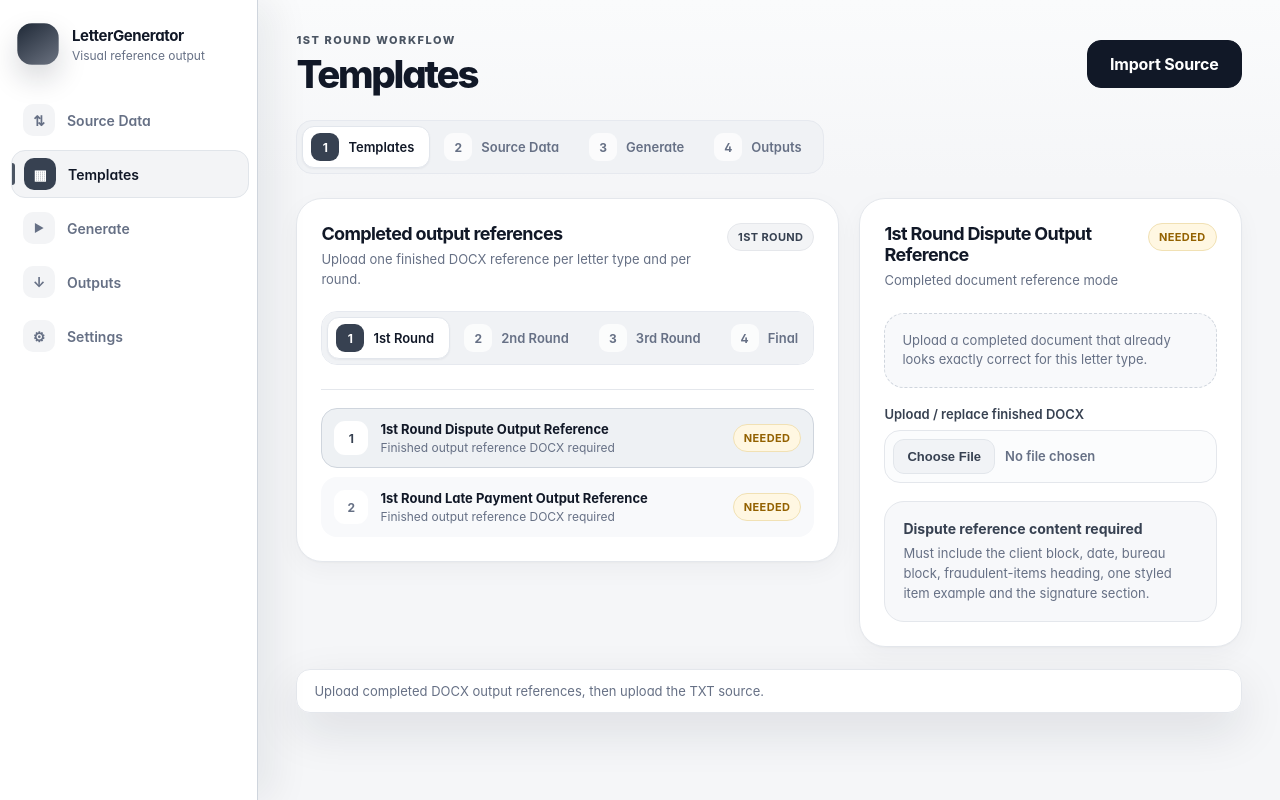
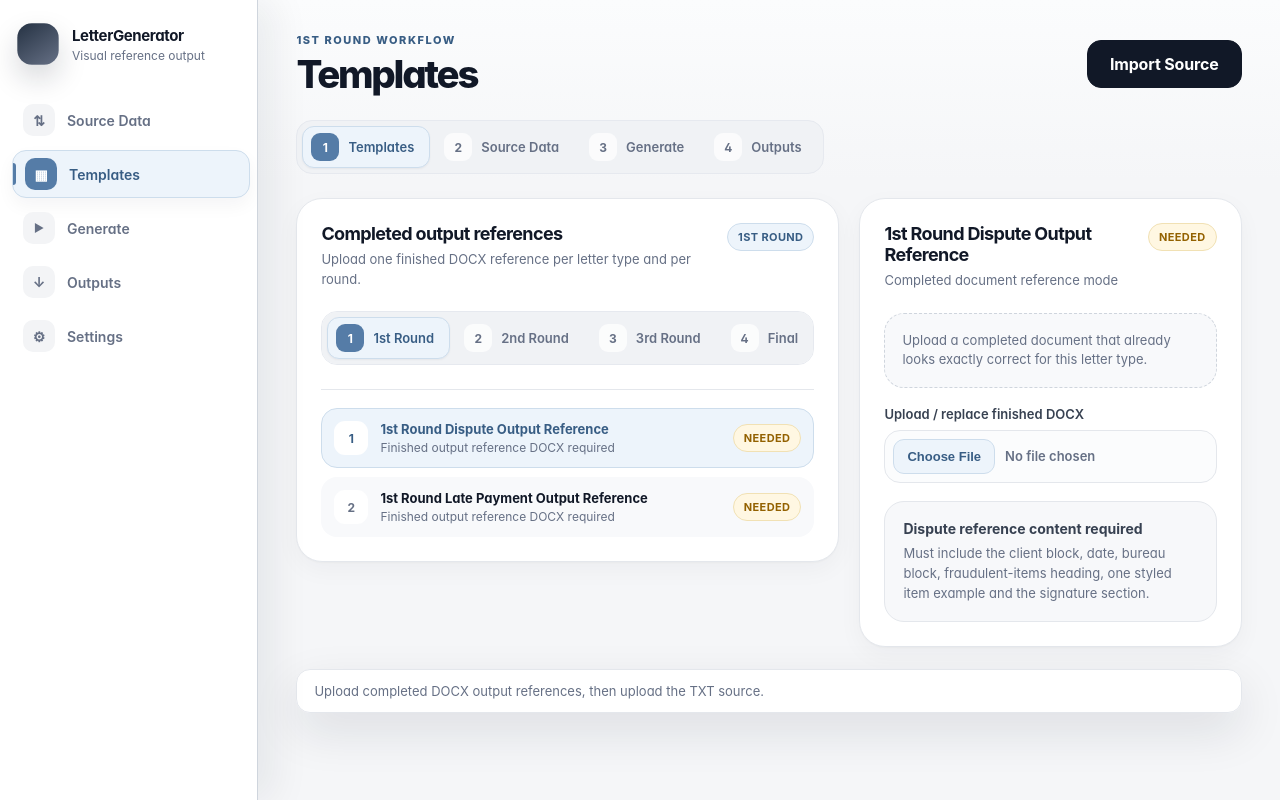
Before and after one commit to Arisu-art/LetterGenerator, a Next.js app: page / in a window 1280 px wide. In both pictures the pointer is over the button "Templates". Built offline with nearby package versions, Linux system fonts and the light colour scheme.

Commit message:
Introduce light blue active accent and transparent hover interactions

```diff
--- a/app/workspace-light.css
+++ b/app/workspace-light.css
@@ -2,20 +2,24 @@
   --bg: #f5f6f8;
   --surface: #ffffff;
   --surface-subtle: #f8f9fb;
-  --surface-hover: #f1f3f6;
-  --surface-active: #eceff3;
+  --surface-hover: #ffffff;
+  --surface-active: #edf4fb;
   --text: #111827;
   --text-soft: #374151;
   --text-muted: #667085;
   --line: #e4e7ec;
   --line-strong: #cfd5dd;
-  --line-hover: #aeb7c5;
+  --line-hover: #b8c5d5;
   --nav: #ffffff;
-  --nav-hover: #f3f4f6;
+  --nav-hover: #ffffff;
   --primary: #374151;
   --primary-strong: #111827;
   --primary-soft: #f3f4f6;
-  --focus: rgba(55, 65, 81, .16);
+  --accent: #557ca7;
+  --accent-strong: #385d84;
+  --accent-soft: #edf4fb;
+  --accent-line: #cdddec;
+  --accent-focus: rgba(85, 124, 167, .16);
   --success: #087443;
   --success-soft: #e9f7ef;
   --warning: #936100;
@@ -23,18 +27,18 @@
   --danger: #b42318;
   --danger-soft: #fff2f1;
   --shadow-card: 0 1px 2px rgba(17, 24, 39, .03), 0 8px 24px rgba(17, 24, 39, .04);
-  --shadow-hover: 0 1px 3px rgba(17, 24, 39, .04), 0 18px 40px rgba(17, 24, 39, .075);
+  --shadow-hover: 0 2px 5px rgba(17, 24, 39, .05), 0 18px 40px rgba(17, 24, 39, .075);
   --shadow-control: 0 1px 2px rgba(17, 24, 39, .05);
 }
 
 body {
-  background: linear-gradient(180deg, #fafbfc 0, var(--bg) 180px);
+  background: linear-gradient(180deg, #fbfcfd 0, var(--bg) 180px);
 }
 
 button:focus-visible,
 input:focus-visible,
 textarea:focus-visible {
-  outline-color: var(--focus);
+  outline-color: var(--accent-focus);
 }
 
 /* Navigation reserves its width and pushes the workspace when intentionally opened. */
@@ -71,7 +75,7 @@ textarea:focus-visible {
   transform: translateX(-8px);
 }
 .brand > span {
-  background: linear-gradient(145deg, #1f2937, #6b7280);
+  background: linear-gradient(145deg, #253243, #667085);
   box-shadow: 0 10px 22px rgba(17, 24, 39, .12);
   transition: transform var(--duration) var(--ease), box-shadow var(--duration) var(--ease);
 }
@@ -84,32 +88,33 @@ textarea:focus-visible {
 .sidebar nav button {
   color: var(--text-muted);
   border: 1px solid transparent;
-  transition: color var(--duration-fast) ease, background var(--duration-fast) ease, border-color var(--duration-fast) ease, transform var(--duration-fast) var(--ease);
+  transition: color var(--duration-fast) ease, border-color var(--duration-fast) ease, transform var(--duration-fast) var(--ease), box-shadow var(--duration-fast) ease;
 }
 .sidebar nav button::before {
   color: var(--text-muted);
   background: #f3f4f6;
-  transition: color var(--duration-fast) ease, background var(--duration-fast) ease, transform var(--duration-fast) var(--ease);
+  transition: color var(--duration-fast) ease, border-color var(--duration-fast) ease, transform var(--duration-fast) var(--ease);
 }
 .sidebar nav button:hover {
-  color: var(--text);
-  background: var(--nav-hover);
-  border-color: var(--line);
-  transform: translateX(1px);
+  color: var(--accent-strong);
+  background: transparent;
+  border-color: var(--accent-line);
+  transform: translateX(2px);
+  box-shadow: 0 8px 18px rgba(17, 24, 39, .045);
 }
 .sidebar nav button:hover::before {
-  color: var(--text);
-  background: #e8ebef;
+  color: var(--accent-strong);
+  background: #f3f4f6;
 }
 .sidebar nav button.active {
-  color: var(--text);
-  background: #f3f4f6;
-  border-color: #e1e5ea;
+  color: var(--accent-strong);
+  background: var(--accent-soft);
+  border-color: var(--accent-line);
 }
-.sidebar nav button.active::after { background: #4b5563; }
+.sidebar nav button.active::after { background: var(--accent); }
 .sidebar nav button.active::before {
-  color: #fff;
-  background: #374151;
+  color: #ffffff;
+  background: var(--accent);
 }
 /* Source Data is the first operational step; Templates remains directly below it. */
 .sidebar nav button:nth-child(1) { order: 2; }
@@ -123,9 +128,9 @@ textarea:focus-visible {
   min-width: 0;
   transition: opacity var(--duration-fast) ease;
 }
-.eyebrow { color: #4b5563; }
+.eyebrow { color: var(--accent-strong); }
 
-/* Primary controls remain dominant and respond immediately to interaction. */
+/* Primary controls stay strong; hover uses lift and border emphasis rather than a fill swap. */
 .header-action,
 .action-button {
   position: relative;
@@ -135,11 +140,11 @@ textarea:focus-visible {
 }
 .header-action:hover,
 .action-button:hover {
-  color: #fff;
-  background: #374151;
-  border-color: #374151;
+  color: #ffffff;
+  background: #111827;
+  border-color: var(--accent);
   transform: translateY(-2px);
-  box-shadow: 0 12px 26px rgba(17, 24, 39, .18);
+  box-shadow: 0 12px 26px rgba(17, 24, 39, .18), 0 0 0 1px var(--accent-line);
 }
 .header-action:active,
 .action-button:active {
@@ -147,134 +152,144 @@ textarea:focus-visible {
   box-shadow: var(--shadow-control);
 }
 
-/* Workflow tabs are clear, tactile selectors rather than static labels. */
+/* Active selections receive the single light-blue sub color; hover remains clean and transparent. */
 .stepper {
   border: 1px solid #e6e9ef;
   background: #f0f2f5;
 }
 .stepper button {
   border: 1px solid transparent;
-  transition: color var(--duration-fast) ease, background var(--duration-fast) ease, border-color var(--duration-fast) ease, transform var(--duration-fast) var(--ease), box-shadow var(--duration-fast) ease;
+  transition: color var(--duration-fast) ease, border-color var(--duration-fast) ease, transform var(--duration-fast) var(--ease), box-shadow var(--duration-fast) ease;
 }
 .stepper button:hover {
-  color: var(--text);
-  background: #fafafa;
-  border-color: #e1e5ea;
+  color: var(--accent-strong);
+  background: transparent;
+  border-color: var(--accent-line);
   transform: translateY(-1px);
+  box-shadow: 0 7px 14px rgba(17, 24, 39, .04);
 }
 .stepper button:hover i {
-  color: var(--text);
-  background: #e7eaee;
+  color: var(--accent-strong);
+  background: rgba(255,255,255,.72);
 }
 .stepper button.current {
-  border-color: #e2e6ec;
-  background: #fff;
+  color: var(--accent-strong);
+  border-color: var(--accent-line);
+  background: var(--accent-soft);
 }
-.stepper button.current i { background: #374151; }
-.stepper button.current:hover i { color: #fff; background: #111827; }
+.stepper button.current i { color: #ffffff; background: var(--accent); }
+.stepper button.current:hover {
+  background: var(--accent-soft);
+}
+.stepper button.current:hover i { color: #ffffff; background: var(--accent); }
+.stepper button.complete i { color: var(--accent-strong); background: var(--accent-soft); }
 
-/* Modules use balanced elevation and visible hover state without excessive motion. */
+/* Modules use balanced elevation and visible borders without hover color wash. */
 .panel {
   border-color: var(--line);
   background: var(--surface);
   box-shadow: var(--shadow-card);
 }
 .panel:hover {
+  background: var(--surface);
   border-color: var(--line-strong);
   box-shadow: var(--shadow-hover);
+  transform: translateY(-1px);
 }
-.panel-heading h2 {
-  transition: color var(--duration-fast) ease;
-}
+.panel-heading h2 { transition: color var(--duration-fast) ease; }
 .panel:hover .panel-heading h2 { color: #0b1220; }
 .pill {
   border: 1px solid transparent;
-  transition: border-color var(--duration-fast) ease, background var(--duration-fast) ease, color var(--duration-fast) ease;
+  transition: border-color var(--duration-fast) ease, color var(--duration-fast) ease;
 }
 .pill.accent {
-  color: #374151;
-  background: #f3f4f6;
-  border-color: #e5e7eb;
+  color: var(--accent-strong);
+  background: var(--accent-soft);
+  border-color: var(--accent-line);
 }
 .pill.success { border-color: #d9ede1; }
 .pill.warning { border-color: #f1e1b4; }
 
-.document {
-  border-color: transparent;
+.document { border-color: transparent; }
+.document:hover {
+  color: var(--accent-strong);
+  background: var(--surface-subtle);
+  border-color: var(--accent-line);
+  transform: translateY(-2px);
+  box-shadow: 0 10px 20px rgba(17, 24, 39, .055);
 }
-.document:hover {
-  color: var(--text);
-  background: #f2f4f7;
-  border-color: var(--line-strong);
-  transform: translateY(-1px);
-}
-.document:hover strong { color: #0b1220; }
+.document:hover strong { color: var(--accent-strong); }
 .document:hover i {
-  color: var(--text);
-  background: #fff;
+  color: var(--accent-strong);
+  background: #ffffff;
   box-shadow: var(--shadow-control);
 }
 .document.selected {
-  border-color: #cfd5dd;
-  background: #eef1f4;
+  border-color: var(--accent-line);
+  background: var(--accent-soft);
 }
-.document.selected i { color: #374151; }
+.document.selected strong,
+.document.selected i { color: var(--accent-strong); }
 
 .saved-file {
   background: #f6faf8;
   border-color: #ddebe4;
-  transition: border-color var(--duration-fast) ease, background var(--duration-fast) ease;
+  transition: border-color var(--duration-fast) ease, box-shadow var(--duration-fast) ease, transform var(--duration-fast) var(--ease);
 }
 .saved-file:hover {
+  background: #f6faf8;
   border-color: #c5dfd2;
-  background: #f1f8f4;
+  transform: translateY(-1px);
+  box-shadow: 0 8px 18px rgba(17, 24, 39, .035);
 }
 .upload-empty {
-  transition: border-color var(--duration-fast) ease, background var(--duration-fast) ease, color var(--duration-fast) ease;
+  transition: border-color var(--duration-fast) ease, color var(--duration-fast) ease, box-shadow var(--duration-fast) ease, transform var(--duration-fast) var(--ease);
 }
 .upload-empty:hover {
-  color: var(--text-soft);
-  background: #f4f6f8;
-  border-color: var(--line-hover);
+  color: var(--accent-strong);
+  background: var(--surface-subtle);
+  border-color: var(--accent-line);
+  transform: translateY(-1px);
+  box-shadow: 0 8px 18px rgba(17, 24, 39, .035);
 }
 
-/* Field highlighting is applied globally to visible inputs and source editor. */
-.field-label {
-  transition: color var(--duration-fast) ease;
-}
-.field-label:hover { color: var(--text); }
+/* Fields emphasize outline and text on interaction while their base fill stays stable. */
+.field-label { transition: color var(--duration-fast) ease; }
+.field-label:hover { color: var(--accent-strong); }
 .file-input,
 .code-area,
 .source-area {
   background: #fbfcfd;
   border-color: var(--line);
-  transition: background var(--duration-fast) ease, border-color var(--duration-fast) ease, box-shadow var(--duration-fast) ease, color var(--duration-fast) ease;
+  transition: border-color var(--duration-fast) ease, box-shadow var(--duration-fast) ease, color var(--duration-fast) ease, transform var(--duration-fast) var(--ease);
 }
 .file-input:hover,
 .code-area:hover,
 .source-area:hover {
   color: var(--text);
-  background: #fff;
-  border-color: var(--line-hover);
-  box-shadow: 0 1px 2px rgba(17, 24, 39, .04);
+  background: #fbfcfd;
+  border-color: var(--accent-line);
+  box-shadow: 0 7px 16px rgba(17, 24, 39, .035);
 }
 .file-input:focus,
 .code-area:focus,
 .source-area:focus {
-  background: #fff;
-  border-color: #9aa4b2;
-  box-shadow: 0 0 0 4px var(--focus);
+  background: #ffffff;
+  border-color: var(--accent);
+  box-shadow: 0 0 0 4px var(--accent-focus);
 }
 .file-input::file-selector-button {
-  color: #374151;
-  background: #f1f3f6;
-  border: 1px solid #e2e6eb;
-  transition: color var(--duration-fast) ease, background var(--duration-fast) ease, border-color var(--duration-fast) ease;
+  color: var(--accent-strong);
+  background: var(--accent-soft);
+  border: 1px solid var(--accent-line);
+  transition: color var(--duration-fast) ease, border-color var(--duration-fast) ease, transform var(--duration-fast) var(--ease), box-shadow var(--duration-fast) ease;
 }
 .file-input:hover::file-selector-button {
-  color: #111827;
-  background: #e8ebef;
-  border-color: #cfd5dd;
+  color: var(--accent-strong);
+  background: var(--accent-soft);
+  border-color: var(--accent);
+  transform: translateY(-1px);
+  box-shadow: 0 5px 12px rgba(17, 24, 39, .05);
 }
 
 .route-table,
@@ -286,31 +301,36 @@ textarea:focus-visible {
 .route-table:hover,
 .route-list:hover {
   border-color: var(--line-strong);
-  box-shadow: 0 6px 18px rgba(17, 24, 39, .04);
+  box-shadow: 0 8px 20px rgba(17, 24, 39, .04);
 }
 .bureau,
 .route-card {
-  transition: background var(--duration-fast) ease, color var(--duration-fast) ease;
+  transition: color var(--duration-fast) ease, box-shadow var(--duration-fast) ease, transform var(--duration-fast) var(--ease);
 }
 .bureau:hover,
 .route-card:hover {
-  background: #f8f9fb;
+  background: transparent;
+  color: var(--accent-strong);
+  transform: translateY(-1px);
+  box-shadow: inset 0 0 0 1px var(--accent-line);
 }
 .bureau:hover strong,
-.route-card:hover strong { color: #0b1220; }
-.route-card span { color: #374151; }
+.route-card:hover strong { color: var(--accent-strong); }
+.route-card span { color: var(--accent-strong); }
 
 .info-card {
-  color: #374151;
+  color: var(--text-soft);
   background: #f7f8fa;
   border-color: var(--line);
-  transition: background var(--duration-fast) ease, border-color var(--duration-fast) ease, box-shadow var(--duration-fast) ease;
+  transition: border-color var(--duration-fast) ease, box-shadow var(--duration-fast) ease, transform var(--duration-fast) var(--ease);
 }
 .info-card p { color: var(--text-muted); }
 .info-card:hover {
-  background: #f3f5f7;
-  border-color: var(--line-strong);
-  box-shadow: 0 6px 18px rgba(17, 24, 39, .035);
+  color: var(--accent-strong);
+  background: #f7f8fa;
+  border-color: var(--accent-line);
+  transform: translateY(-1px);
+  box-shadow: 0 8px 18px rgba(17, 24, 39, .035);
 }
 .alert {
   transition: border-color var(--duration-fast) ease, transform var(--duration-fast) var(--ease), box-shadow var(--duration-fast) ease;
@@ -321,49 +341,53 @@ textarea:focus-visible {
 }
 .pending-list span {
   border: 1px solid #f0e4c6;
-  transition: color var(--duration-fast) ease, border-color var(--duration-fast) ease, background var(--duration-fast) ease;
+  transition: color var(--duration-fast) ease, border-color var(--duration-fast) ease, box-shadow var(--duration-fast) ease, transform var(--duration-fast) var(--ease);
 }
 .pending-list span:hover {
   color: #724900;
+  background: var(--warning-soft);
   border-color: #e2cd96;
-  background: #fff3d2;
+  transform: translateY(-1px);
+  box-shadow: 0 7px 16px rgba(17, 24, 39, .035);
 }
 
 .output {
-  background: #fff;
+  background: #ffffff;
   border-color: var(--line);
 }
 .output:hover {
-  background: #fafbfc;
-  border-color: var(--line-strong);
+  background: #ffffff;
+  border-color: var(--accent-line);
   transform: translateY(-2px);
   box-shadow: var(--shadow-hover);
 }
-.output:hover h3 { color: #0b1220; }
+.output:hover h3 { color: var(--accent-strong); }
 .secondary-button {
   border-color: var(--line);
-  background: #fff;
+  background: #ffffff;
 }
 .secondary-button:hover {
-  color: #111827;
-  background: #f3f4f6;
-  border-color: var(--line-hover);
+  color: var(--accent-strong);
+  background: #ffffff;
+  border-color: var(--accent-line);
   transform: translateY(-1px);
+  box-shadow: 0 8px 16px rgba(17, 24, 39, .045);
 }
 .setting {
-  transition: background var(--duration-fast) ease, border-color var(--duration-fast) ease, box-shadow var(--duration-fast) ease;
+  transition: border-color var(--duration-fast) ease, box-shadow var(--duration-fast) ease, transform var(--duration-fast) var(--ease);
 }
 .setting:hover {
-  background: #f3f5f7;
-  border-color: var(--line-strong);
-  box-shadow: 0 6px 16px rgba(17, 24, 39, .035);
+  background: var(--surface-subtle);
+  border-color: var(--accent-line);
+  transform: translateY(-1px);
+  box-shadow: 0 8px 16px rgba(17, 24, 39, .035);
 }
 .toast {
   border-color: var(--line);
   transition: border-color var(--duration-fast) ease, box-shadow var(--duration-fast) ease;
 }
 .toast:hover {
-  border-color: var(--line-strong);
+  border-color: var(--accent-line);
   box-shadow: 0 20px 48px rgba(17, 24, 39, .13);
 }
 
```
